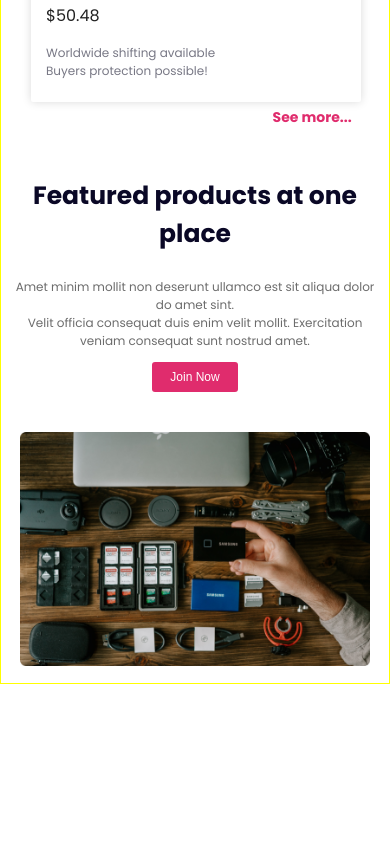
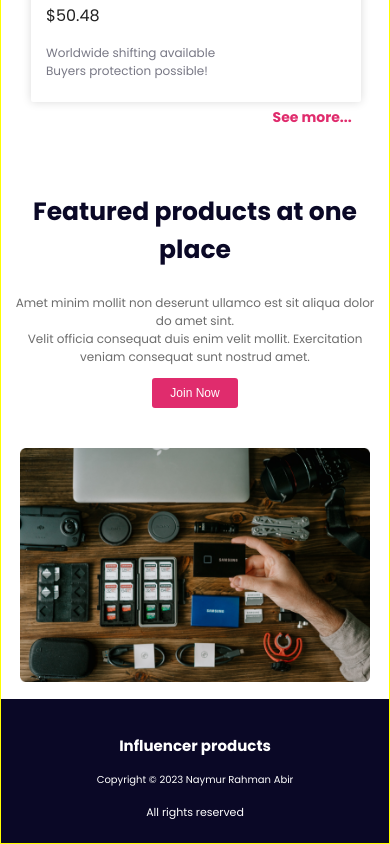
Before and after one commit to naymurabir/Influencer-Gears, a plain HTML site: page index.html in a window 390 px wide. Shown: the part 5286-6130 px from the top of the page. Before the commit the page ends 5970 px from the top, so only its background shows below. Drawn offline with Linux system fonts and the light colour scheme.

Commit message:
all-done

```diff
--- a/index.html
+++ b/index.html
@@ -167,6 +167,11 @@
             </div>
         </section>
     </main>
+    <footer>
+        <h3 class="footer-title">Influencer products</h3>
+        <p class="footer-description">Copyright © 2023 Naymur Rahman Abir</p>
+        <small class="footer-small">All rights reserved</small>
+    </footer>
 </body>
 
 </html>
--- a/styles/style.css
+++ b/styles/style.css
@@ -208,9 +208,33 @@ body {
     align-items: center;
     padding: 20px 170px;
     gap: 40px;
+    margin-top: 30px;
 }
 
+/* Footer Section Styles */
+footer {
+    background-color: #0A0826;
+    text-align: center;
+    padding: 30px 150px;
+}
 
+.footer-title {
+    color: #FFF;
+    font-size: 20px;
+    font-weight: 700;
+}
+
+.footer-description {
+    color: #FFF;
+    font-size: 12px;
+    font-weight: 400;
+}
+
+.footer-small {
+    color: white;
+    font-size: 11px;
+    font-weight: 400;
+}
 
 
 
@@ -317,6 +341,19 @@ body {
     .feature-container {
         text-align: center;
     }
+
+    /* Footer */
+    footer {
+        padding: 20px 5px;
+    }
+
+    .footer-title {
+        font-size: 15px;
+    }
+
+    .footer-description {
+        font-size: 10px;
+    }
 }
 
 
@@ -391,4 +428,15 @@ body {
     .product-image {
         width: 300px;
     }
+
+    /* Featured Section */
+
+    .featured-container {
+        padding: 10px;
+        margin-top: 50px;
+    }
+
+    .feature-img {
+        width: 350px;
+    }
 }
```
